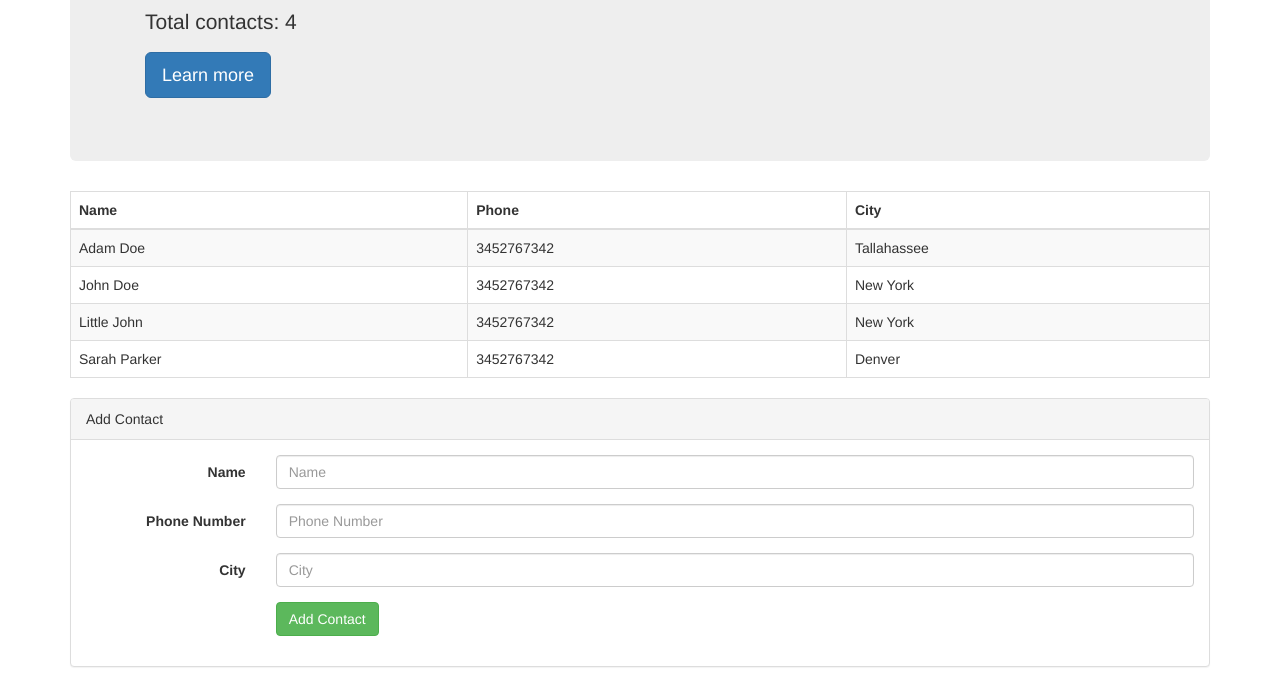
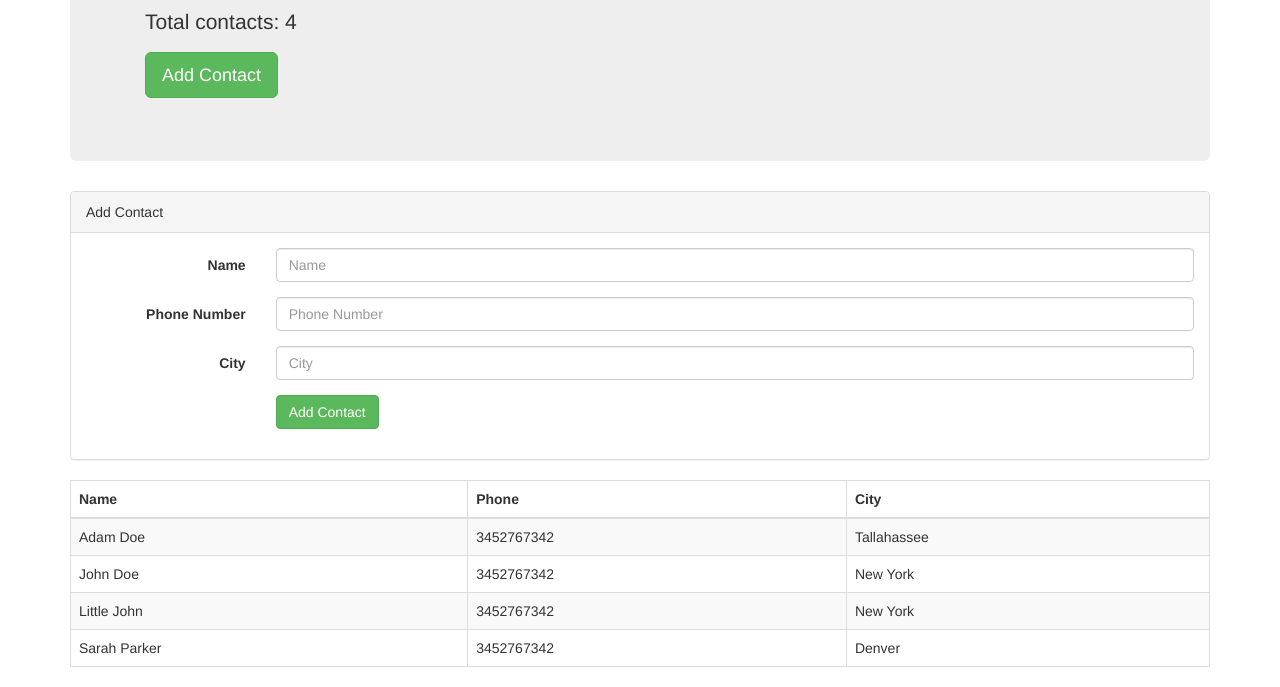
Before and after one commit to hvpulok/angular_playbook, a plain HTML site: page index.html in a window 1280 px wide. Shown: the part 210-897 px from the top of the page. Drawn offline with nearby package versions, Linux system fonts and the light colour scheme.

Commit message:
Add functionality to add contacts button

```diff
--- a/index.html
+++ b/index.html
@@ -25,6 +25,8 @@
             </ul>
         </div>
     </nav>
+
+
     <main class="container">
         <section>
             <div class="jumbotron">
@@ -32,11 +34,46 @@
                     <h1>Address Book </h1>
                     <p>Total contacts: {{people.length}}</p>
                     <p>
-                        <a class="btn btn-primary btn-lg">Learn more</a>
+                        <a class="btn btn-success btn-lg">Add Contact</a>
                     </p>
                 </div>
             </div>
         </section>
+
+
+        <!--add contact form-->
+        <section class="panel panel-default">
+            <div class="panel-heading">Add Contact</div>
+            <div class="panel-body">
+                <form class="form-horizontal">
+                    <div class="form-group">
+                        <label for="inputEmail3" class="col-sm-2 control-label">Name</label>
+                        <div class="col-sm-10">
+                            <input ng-model="newPerson.name" type="text" class="form-control" id="inputEmail3" placeholder="Name">
+                        </div>
+                    </div>
+                    <div class="form-group">
+                        <label for="inputPassword3" class="col-sm-2 control-label">Phone Number</label>
+                        <div class="col-sm-10">
+                            <input ng-model="newPerson.phone" type="number" class="form-control" id="inputPassword3" placeholder="Phone Number">
+                        </div>
+                    </div>
+                    <div class="form-group">
+                        <label for="inputPassword3" class="col-sm-2 control-label">City</label>
+                        <div class="col-sm-10">
+                            <input ng-model="newPerson.city" type="text" class="form-control" id="inputPassword3" placeholder="City">
+                        </div>
+                    </div>
+                    <div class="form-group">
+                        <div class="col-sm-offset-2 col-sm-10">
+                            <button ng-click="Save()" type="submit" class="btn btn-success">Add Contact</button>
+                        </div>
+                    </div>
+                </form>
+            </div>
+        </section>
+
+        <!--contacts table-->
         <section>
             <div class="table-responsive ">
                 <table class="table table-hover table-bordered table-striped">
@@ -58,36 +95,6 @@
             </div>
         </section>
 
-        <section class="panel panel-default">
-            <div class="panel-heading">Add Contact</div>
-            <div class="panel-body">
-                <form class="form-horizontal">
-                    <div class="form-group">
-                        <label for="inputEmail3" class="col-sm-2 control-label">Name</label>
-                        <div class="col-sm-10">
-                            <input type="text" class="form-control" id="inputEmail3" placeholder="Name">
-                        </div>
-                    </div>
-                    <div class="form-group">
-                        <label for="inputPassword3" class="col-sm-2 control-label">Phone Number</label>
-                        <div class="col-sm-10">
-                            <input type="number" class="form-control" id="inputPassword3" placeholder="Phone Number">
-                        </div>
-                    </div>
-                    <div class="form-group">
-                        <label for="inputPassword3" class="col-sm-2 control-label">City</label>
-                        <div class="col-sm-10">
-                            <input type="text" class="form-control" id="inputPassword3" placeholder="City">
-                        </div>
-                    </div>
-                    <div class="form-group">
-                        <div class="col-sm-offset-2 col-sm-10">
-                            <button type="submit" class="btn btn-success">Add Contact</button>
-                        </div>
-                    </div>
-                </form>
-            </div>
-        </section>
 
     </main>
     <!--script linking strats here--->
--- a/scripts.js
+++ b/scripts.js
@@ -21,4 +21,12 @@ myApp.controller("PeopleController", function($scope) {
         city: "New York"
     }];
 
+    $scope.Save = function() {
+        $scope.people.push({
+            name: $scope.newPerson.name,
+            phone: $scope.newPerson.phone,
+            city: $scope.newPerson.city
+        });
+    }
+
 });
```
